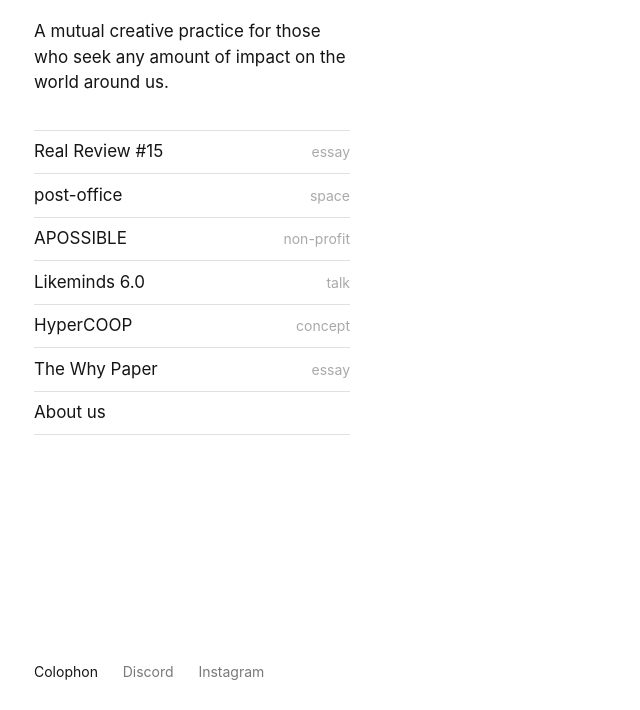
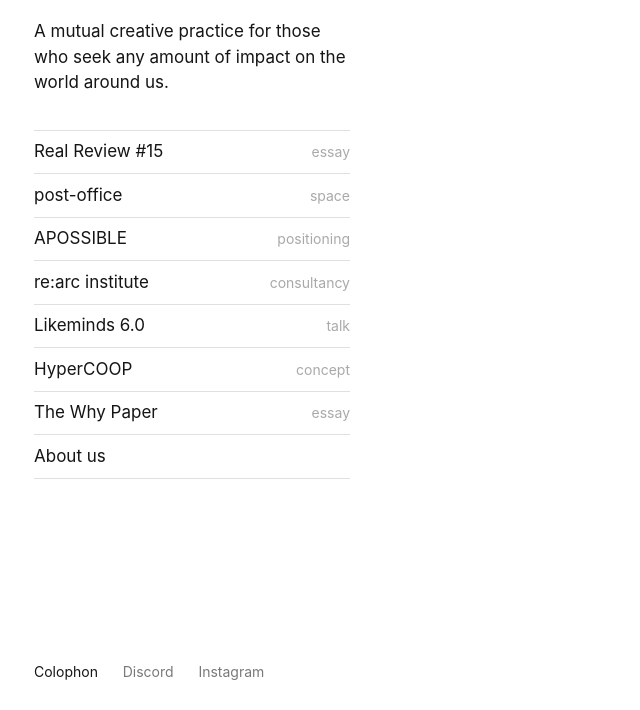
Before and after one commit to marcvermeeren/da-site, an Eleventy site: page content/index.md in a window 1280 px wide. Shown: the part 90-800 px from the top of the page, without its empty margins (0-640 px from the left). Built offline with nearby package versions, Linux system fonts and the light colour scheme; Eleventy itself is replaced by a stand-in of ours; files that its build step writes are made by us from their sources; a script that the page names is missing.

Commit message:
project lists added re:arc and apossible fix

```diff
--- a/_includes/projects.njk
+++ b/_includes/projects.njk
@@ -39,7 +39,22 @@
         </div>
         <div class='column'>
           <div class='rightColumn'>
-            non-profit
+                        positioning
+          </div>
+        </div>
+      </div>
+</a>
+
+<a href="https://www.rearc.institute" target="_blank">
+<div class='row'>
+        <div class='column'>
+          <div class='leftColumn'>
+            re:arc institute
+          </div>
+        </div>
+        <div class='column'>
+          <div class='rightColumn'>
+            consultancy
           </div>
         </div>
       </div>
@@ -149,11 +164,28 @@
         </div>
         <div class='column'>
           <div class='rightColumn'>
-            non-profit
+            positioning
           </div>
         </div>
       </div>
 </a>
+
+<a href="https://www.rearc.institute" target="_blank">
+<div class='row'>
+        <div class='column'>
+          <div class='leftColumn'>
+            re:arc institute
+          </div>
+        </div>
+        <div class='column'>
+          <div class='rightColumn'>
+            consultancy
+          </div>
+        </div>
+      </div>
+</a>
+
+
 
 <a href="https://youtu.be/-ZlAGi3CpaU" target="_blank">
 <div class='row'>
```
Also changed, not shown: 12 other files.
